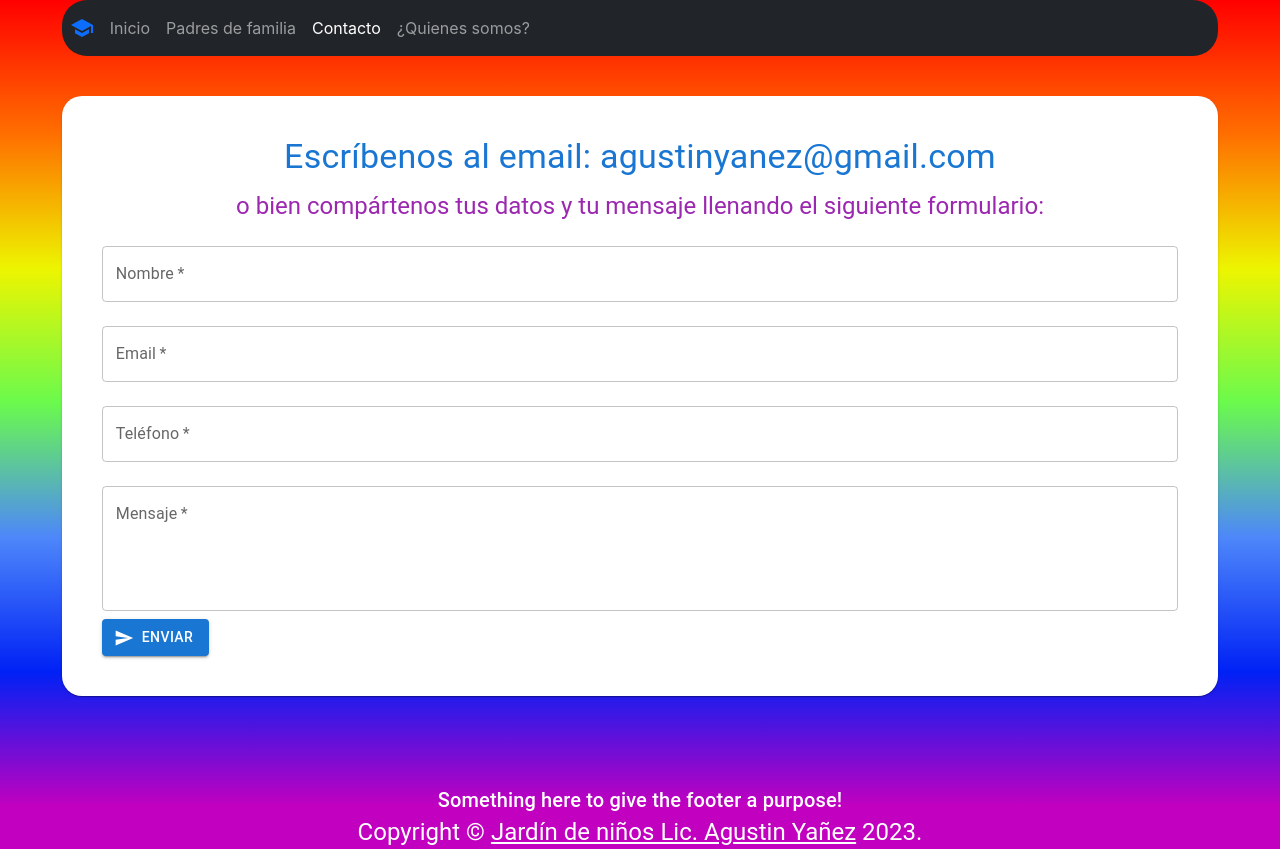
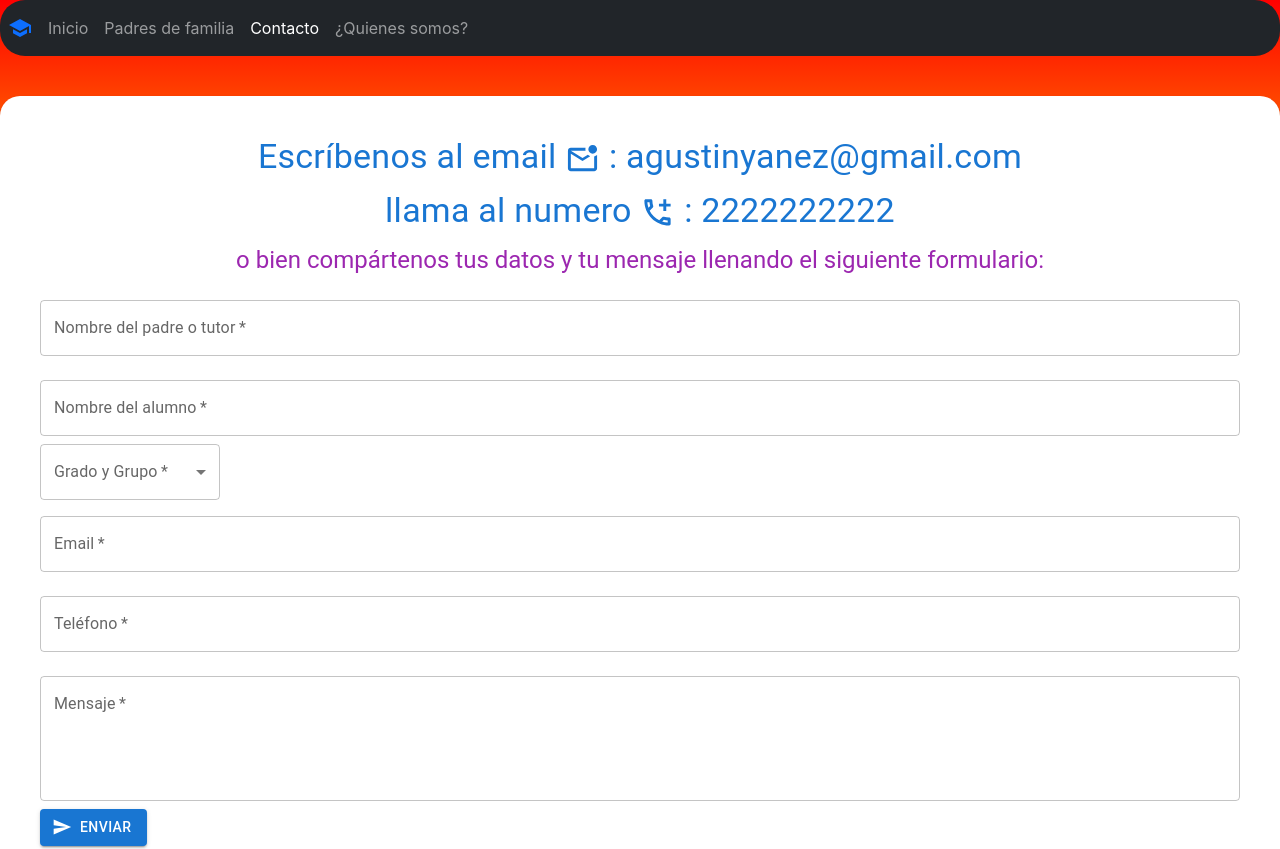
Before and after one commit to AxMar1221/jardin-de-ninos, a React (Vite) app: page /contacto in a window 1280 px wide. Shown: the top 849 px of the page. Built offline with nearby package versions, Linux system fonts and the light colour scheme.

Commit message:
Version 1.2

```diff
--- a/src/components/pages/ContactoApp.jsx
+++ b/src/components/pages/ContactoApp.jsx
@@ -1,16 +1,38 @@
 import { useForm } from "react-hook-form";
 import { useState } from "react";
-import { TextField, Button, Card, Typography } from "@mui/material";
+import {
+  TextField,
+  Button,
+  Card,
+  Typography,
+  MenuItem,
+  Select,
+  FormControl,
+  InputLabel,
+} from "@mui/material";
 import swal from "sweetalert";
-import { Send } from "@mui/icons-material";
+import { AddIcCallOutlined, MarkEmailUnreadOutlined, Send } from "@mui/icons-material";
 import { addDoc, collection } from "firebase/firestore/lite";
 import { db } from "../../firebase/Firebase";
 
+const gradoGrupo = [
+  { id: 1, desc: "1A" },
+  { id: 2, desc: "1B" },
+  { id: 3, desc: "1C" },
+  { id: 4, desc: "2A" },
+  { id: 5, desc: "2B" },
+  { id: 6, desc: "2C" },
+  { id: 7, desc: "3A" },
+  { id: 8, desc: "3B" },
+  { id: 9, desc: "3C" },
+];
 export const ContactoApp = () => {
   const [isLoading, setIsLoading] = useState(false);
   const { register, reset } = useForm();
   const registerCollection = collection(db, "mensajes");
   const [nombre, setNombre] = useState();
+  const [alumno, setAlumno] = useState();
+  const [grado, setGrado] = useState();
   const [email, setEmail] = useState();
   const [telefono, setTelefono] = useState();
   const [mensaje, setMensaje] = useState();
@@ -23,6 +45,8 @@ export const ContactoApp = () => {
     setIsLoading(false);
     await addDoc(registerCollection, {
       nombre: nombre,
+      alumno: alumno,
+      grado: grado,
       email: email,
       telefono: telefono,
       mensaje: mensaje,
@@ -47,16 +71,25 @@ export const ContactoApp = () => {
         }}
       >
         <Typography align="center" gutterBottom variant="h4" color="primary">
-          Escríbenos al email:
-          agustinyanez@gmail.com
+          Escríbenos al email <MarkEmailUnreadOutlined fontSize="large"/> : agustinyanez@gmail.com
         </Typography>
-        <Typography align="center" gutterBottom variant="h5" component="h2" color="secondary">
-          o bien compártenos tus datos y tu mensaje llenando el siguiente formulario:
+        <Typography align="center" gutterBottom variant="h4" color="primary">
+          llama al numero <AddIcCallOutlined fontSize="large"/> : 2222222222
+        </Typography>
+        <Typography
+          align="center"
+          gutterBottom
+          variant="h5"
+          component="h2"
+          color="secondary"
+        >
+          o bien compártenos tus datos y tu mensaje llenando el siguiente
+          formulario:
         </Typography>
         <form onSubmit={store}>
           <TextField
             {...register("nombre", { required: true })}
-            label="Nombre"
+            label="Nombre del padre o tutor"
             variant="outlined"
             fullWidth
             type="text"
@@ -66,12 +99,42 @@ export const ContactoApp = () => {
             onChange={(eve) => setNombre(eve.target.value)}
           />
           <TextField
+            {...register("alumno", { required: true })}
+            label="Nombre del alumno"
+            variant="outlined"
+            fullWidth
+            type="text"
+            color="primary"
+            required
+            margin="normal"
+            onChange={(eve) => setAlumno(eve.target.value)}
+          />
+          <FormControl sx={{ width: "15%" }} required>
+            <InputLabel id="demo-label" color="success">
+              Grado y Grupo
+            </InputLabel>
+            <Select
+              name="Grado y Grupo"
+              fullWidth
+              label="Grado y Grupo"
+              color="success"
+              onChange={(eve) => setGrado(eve.target.value)}
+            >
+              {gradoGrupo &&
+                gradoGrupo.map((grado) => (
+                  <MenuItem key={grado.id} value={grado.desc}>
+                    {grado.desc}
+                  </MenuItem>
+                ))}
+            </Select>
+          </FormControl>
+          <TextField
             {...register("email", { required: true, pattern: /^\S+@\S+$/i })}
             label="Email"
             variant="outlined"
             fullWidth
             type="email"
-            color="primary"
+            color="error"
             required
             margin="normal"
             onChange={(eve) => setEmail(eve.target.value)}
@@ -82,7 +145,7 @@ export const ContactoApp = () => {
             variant="outlined"
             fullWidth
             type="number"
-            color="error"
+            color="secondary"
             required
             margin="normal"
             onChange={(eve) => setTelefono(eve.target.value)}
```
